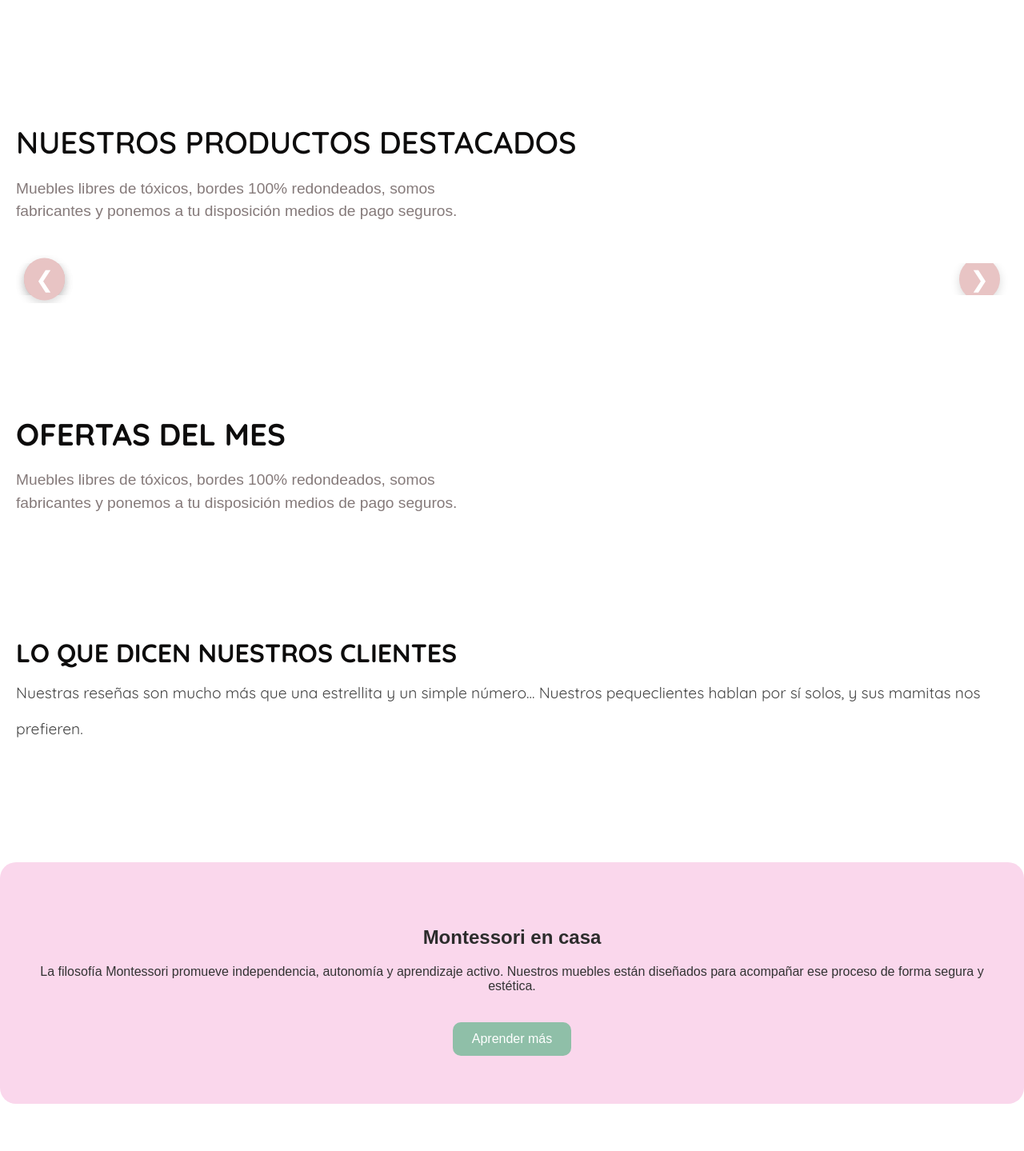
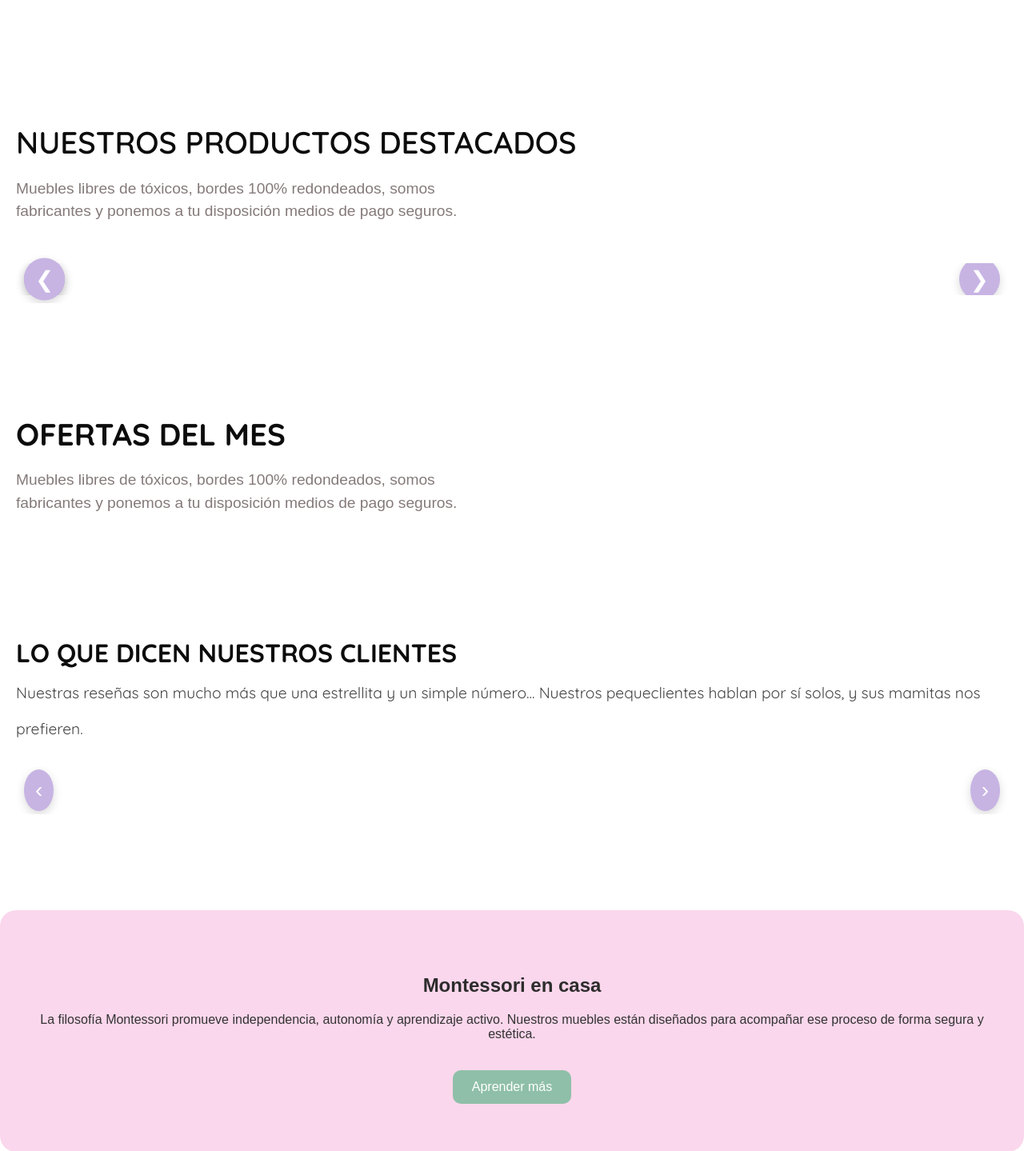
Before and after one commit to MarcoLogica/maderarte, a Django app: page / in a window 1280 px wide. Shown: the part 893-2332 px from the top of the page at 80% size. Run offline with Django 5.2, Linux system fonts and the light colour scheme; data that the repository does not hold is empty; parts of the project's set-up code (start-up, migrations or seed data) failed here and were passed over.

Commit message:
testimonios

```diff
--- a/base/templates/home.html
+++ b/base/templates/home.html
@@ -1063,6 +1063,87 @@ max-width: 1700px;
     z-index: 20;
 }
 
+    .testimonios-carousel {
+    position: relative;
+    width: 100%;
+    overflow: hidden;
+    padding: 20px 0;
+}
+
+.carousel-track {
+    display: flex;
+    gap: 20px;
+    overflow-x: auto;
+    scroll-behavior: smooth;
+    padding: 10px;
+    scroll-snap-type: x mandatory;
+}
+
+.carousel-track::-webkit-scrollbar {
+    display: none;
+}
+
+/* Tarjetas Montessori */
+.testimonio-card {
+    flex: 0 0 320px;
+    background: linear-gradient(
+        135deg,
+        rgba(168, 213, 186, 0.85),
+        rgba(199, 180, 227, 0.85),
+        rgba(232, 196, 196, 0.85)
+    );
+    border-radius: 18px;
+    padding: 20px;
+    box-shadow: 0 6px 18px rgba(0,0,0,0.08);
+    scroll-snap-align: start;
+    text-align: left;
+}
+
+/* Títulos y textos */
+.testimonio-card h3 {
+    font-family: 'Quicksand', sans-serif;
+    font-size: 1.4rem;
+    color: #6FA58F;
+    margin-bottom: 10px;
+}
+
+.testimonio-card p {
+    font-size: 1rem;
+    color: #333;
+    margin-bottom: 15px;
+}
+
+/* Flechas Montessori */
+.carousel-btn {
+    position: absolute;
+    top: 50%;
+    transform: translateY(-50%);
+    background: #C7B4E3;
+    border: none;
+    color: white;
+    font-size: 28px;
+    padding: 10px 14px;
+    border-radius: 50%;
+    cursor: pointer;
+    box-shadow: 0 4px 12px rgba(0,0,0,0.15);
+    transition: all 0.3s ease;
+    z-index: 10;
+}
+
+.carousel-btn:hover {
+    background: #A8D5BA;
+    transform: translateY(-50%) scale(1.1);
+}
+
+.carousel-btn.left {
+    left: 10px;
+}
+
+.carousel-btn.right {
+    right: 10px;
+}
+
+
 
 
 </style>
@@ -1287,24 +1368,26 @@ Nuestros pequeclientes hablan por sí solos, y sus mamitas nos prefieren.
 </h2>
 
 
-    <div class="testimonios-grid">
+   <div class="testimonios-carousel">
+    <button class="carousel-btn left">‹</button>
+    <div class="carousel-track">
         {% for t in testimonios %}
-       <div class="testimonio">
+        <div class="testimonio-card">
             <h3>{{ t.titulo }}</h3>
             <p>{{ t.comentario }}</p>
 
             <div class="testimonio-hover">
                 <img src="{{ t.imagen.url }}" class="img-base">
-
                 {% if t.imagen2 %}
                     <img src="{{ t.imagen2.url }}" class="img-hover">
                 {% endif %}
             </div>
-
+        </div>
+        {% endfor %}
+    </div>
+    <button class="carousel-btn right">›</button>
 </div>
 
-        {% endfor %}
-    </div>
 </section>
 
 
@@ -1378,6 +1461,23 @@ document.addEventListener('DOMContentLoaded', () => {
 });
 </script>
 
+<script>
+document.addEventListener('DOMContentLoaded', () => {
+    const track = document.querySelector('.carousel-track');
+    const btnLeft = document.querySelector('.carousel-btn.left');
+    const btnRight = document.querySelector('.carousel-btn.right');
+
+    btnLeft.addEventListener('click', () => {
+        track.scrollBy({ left: -350, behavior: 'smooth' });
+    });
+
+    btnRight.addEventListener('click', () => {
+        track.scrollBy({ left: 350, behavior: 'smooth' });
+    });
+});
+</script>
+
+
 
 
 
```
Lines whose indentation alone changed are shown as unchanged.
